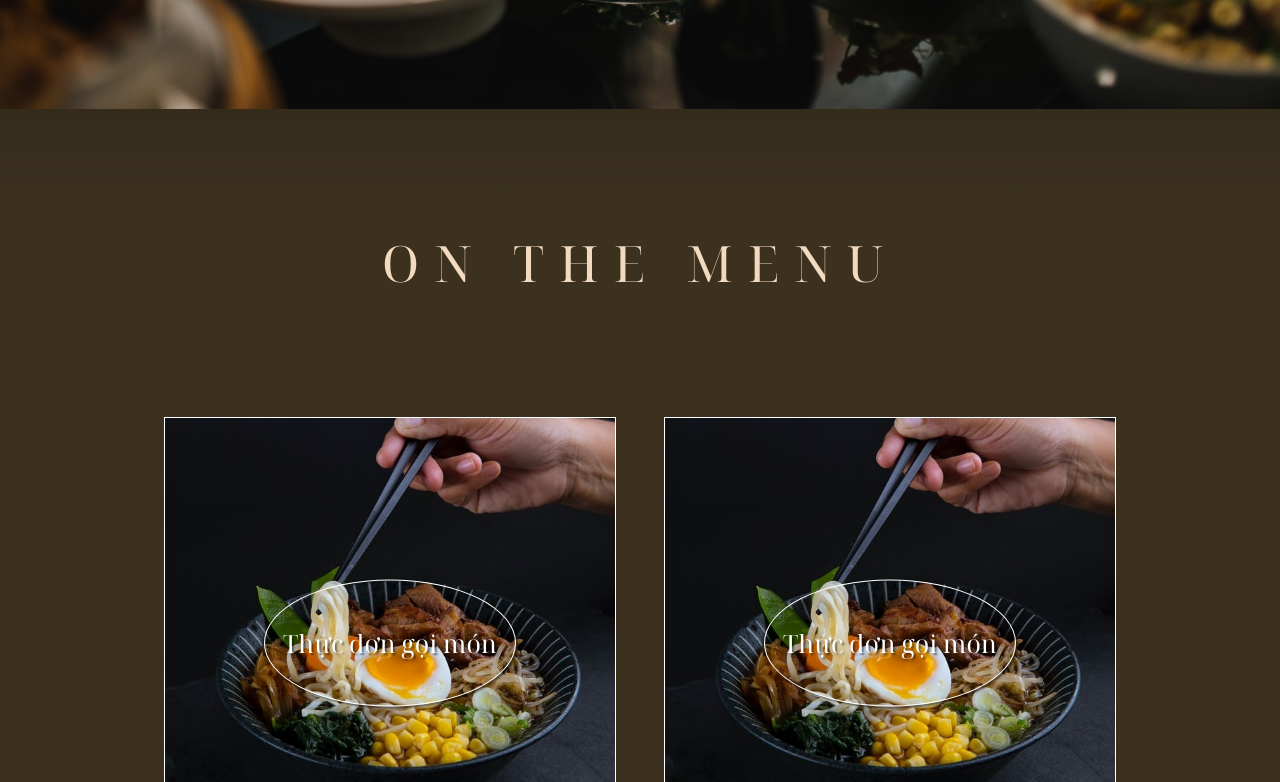
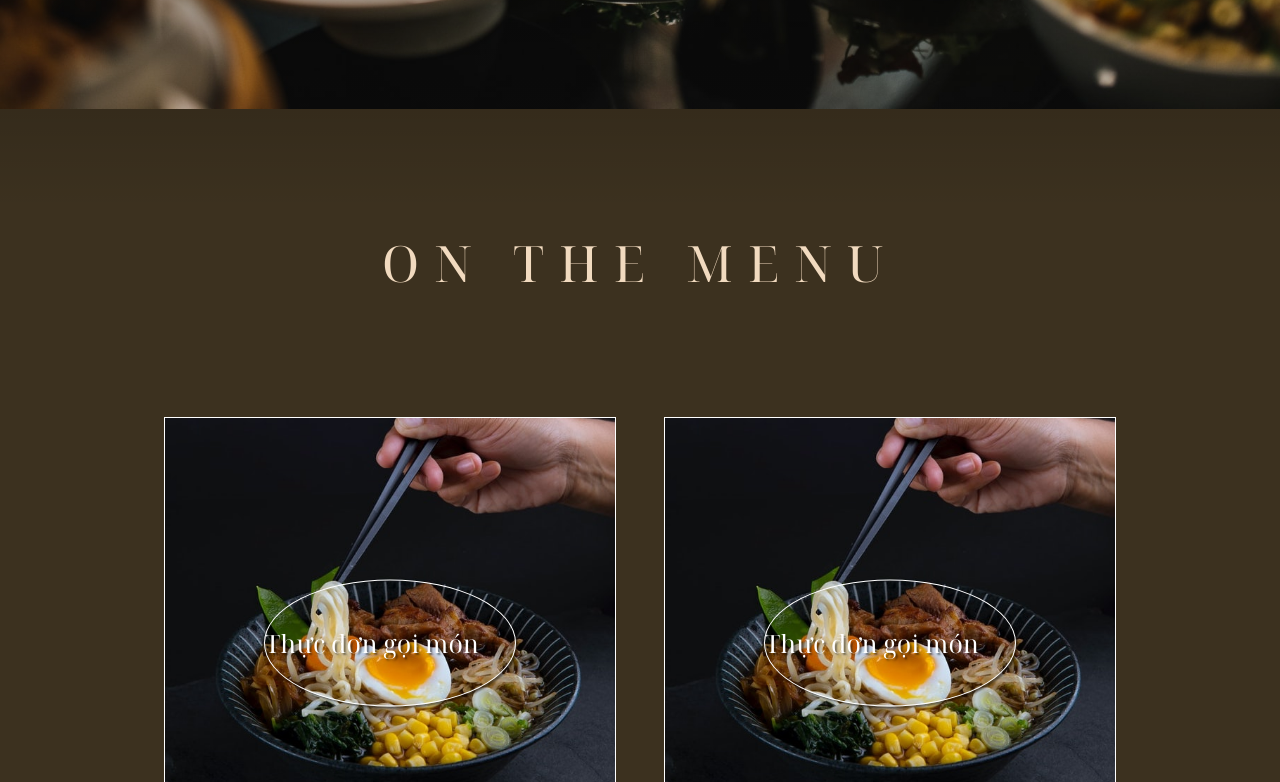
Before and after one commit to vuhongson-01/Team2WebTneS, a React (Create React App) app: page / in a window 1280 px wide. Shown: the part 2178-2960 px from the top of the page. Built offline with nearby package versions, Linux system fonts and the light colour scheme; a web font is replaced by a local one.

Commit message:
interface-v1

```diff
--- a/public/index.html
+++ b/public/index.html
@@ -4,6 +4,7 @@
     <meta charset="utf-8" />
     <!-- <link rel="icon" href="%PUBLIC_URL%/favicon.ico" /> -->
     <meta name="viewport" content="width=device-width, initial-scale=1" />
+    <!-- <link rel="icon" href="../src/assets/facebook.svg"> -->
     <!-- <meta name="theme-color" content="#000000" /> -->
     <!-- <meta name="description" content="Web site created using create-react-app" /> -->
     <!-- <link rel="apple-touch-icon" href="%PUBLIC_URL%/logo192.png" /> -->
--- a/src/container/BookATable/BookATable.css
+++ b/src/container/BookATable/BookATable.css
@@ -12,14 +12,12 @@
 /* .menu-title's property in index.css */
 
 .take-information{
-    /* width: 100%; */
-    /* height: fit-content; */
     padding-top: 100px;
     padding-bottom: 100px;
     background-color: #4E2816;
     display: flex;
-    flex-wrap: wrap;
-    justify-content: center;
+    flex-direction:column;
+    align-items: center;
 }
 
 .location{
--- a/src/container/Menu/Menu.css
+++ b/src/container/Menu/Menu.css
@@ -17,9 +17,8 @@
     height: fit-content;
     background-color: #3C311F;
     display: flex;
-    flex-wrap: wrap;
-    text-align: center;
-    justify-content: center;
+    flex-direction:column;
+    align-items: center;
     padding-top: 120px;
     padding-bottom: 120px;
 }
```
